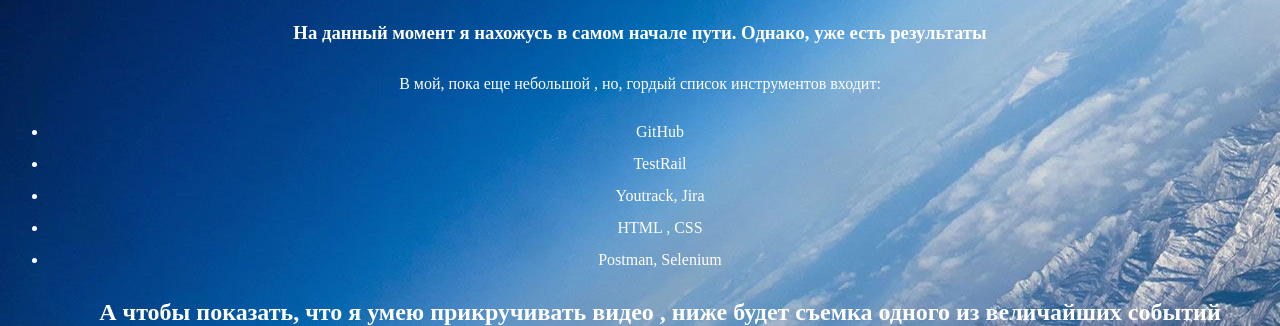
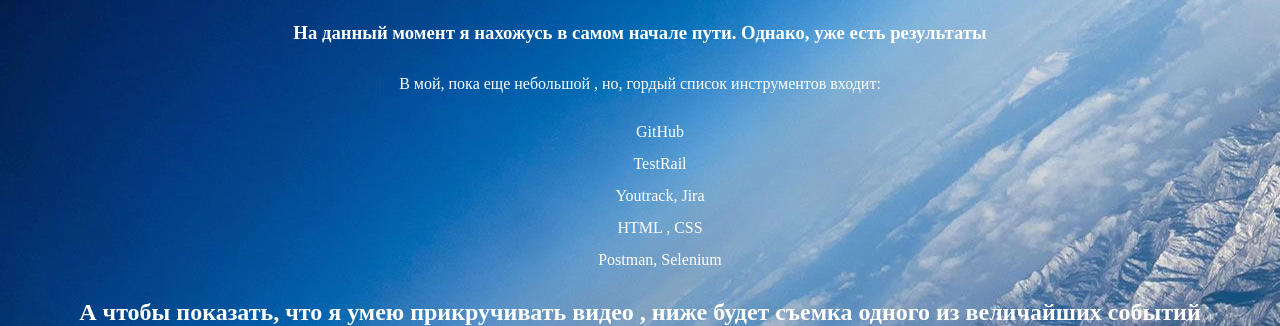
Before and after one commit to SSanich/ShishQA-Grigoriev, a plain HTML site: page HM_2/My_first_page/index.html in a window 1280 px wide. Shown: the part 756-1082 px from the top of the page. Drawn offline with Linux system fonts and the light colour scheme.

Commit message:
disappear_markers

```diff
--- a/HM_2/My_first_page/index.html
+++ b/HM_2/My_first_page/index.html
@@ -26,12 +26,13 @@
       <h2 class="subheading">Привет! меня зовут Александр, можно просто Саныч.<br> Мне 34 года, в прошлом я оперативник, гид-экскурсовод.<br> Сейчас я серьезно  решил погрузиться в мир тестирования</h2>
       <h3>На данный момент я нахожусь в самом начале пути. Однако, уже есть результаты</h3>
       <p> В мой, пока еще небольшой , но, гордый список инструментов входит:</p>
-      <ul>
+      <ul style="list-style-type: none;">
         <li class="skills"> GitHub </li>
         <li> TestRail </li>
         <li> Youtrack, Jira</li>
         <li> HTML , CSS </li>
         <li> Postman, Selenium</li>
+      </ul>
 
 
 
--- a/HM_2/My_first_page/outlines.css
+++ b/HM_2/My_first_page/outlines.css
@@ -1,7 +1,7 @@
 body {
   min-width: 560px;
   font-size: 16px;
-  color: white ;
+  color:white ;
   line-height: 32px;
   text-align: center;
   background-image: url("source/space.jpg");
```
